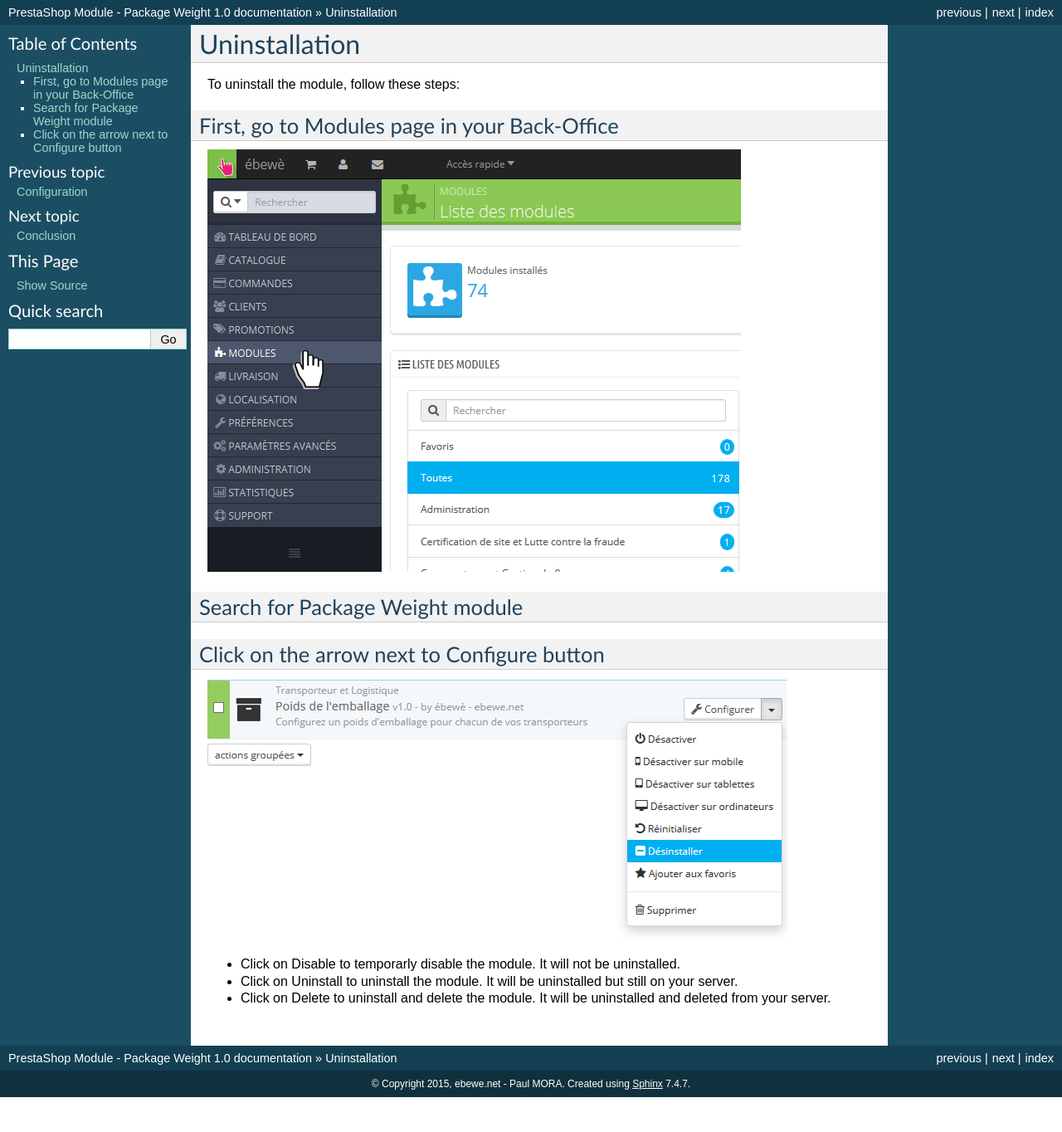
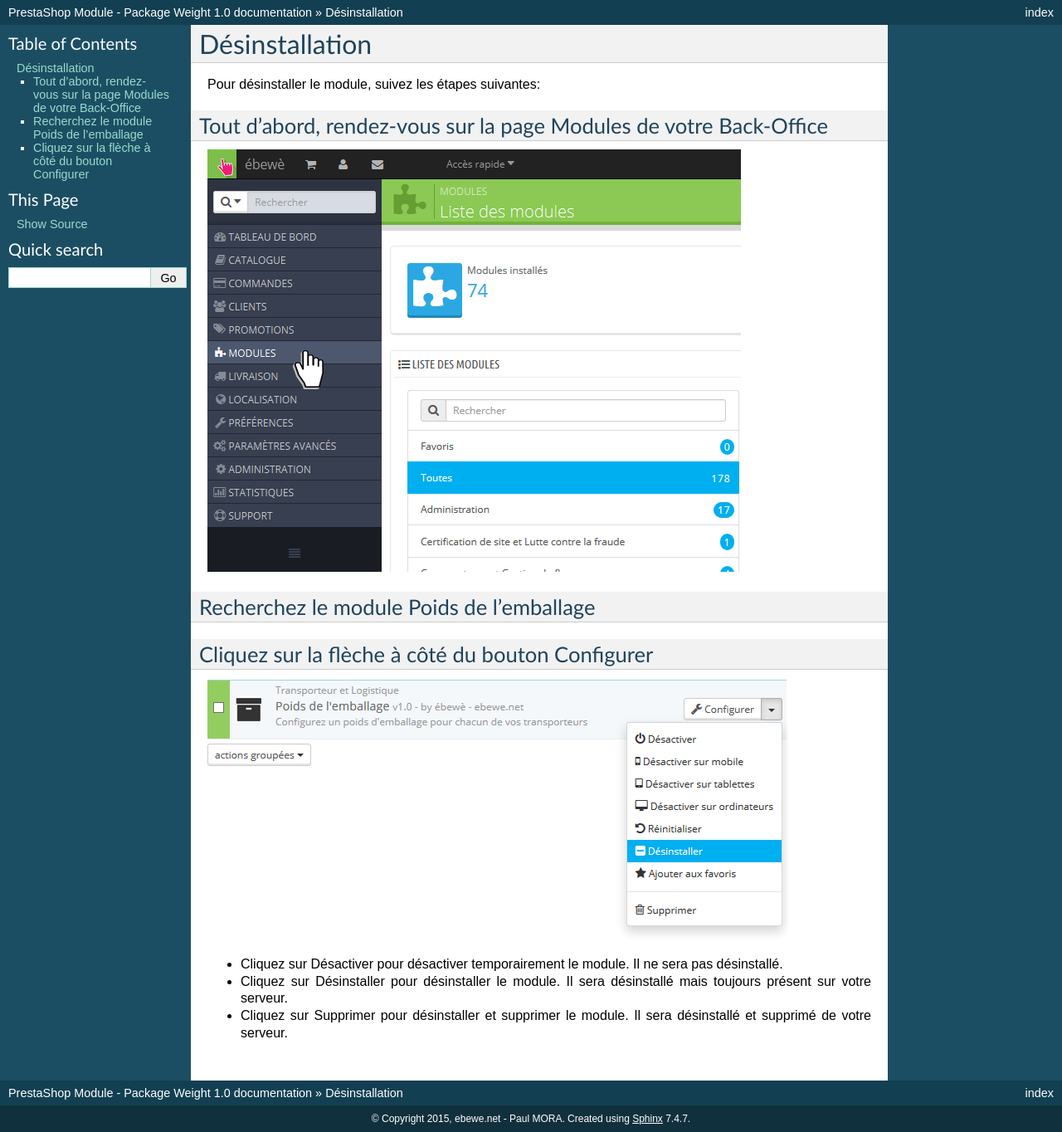
Before and after one commit to ebewe/PrestaShop-Package-Weight-documentation, a Sphinx documentation site: the page built from docs/source/uninstallation.rst, in a window 1280 px wide. Shown: the whole page at 83% size. Built offline with Sphinx 7.4.7, drawn with Linux system fonts in a browser that asks for light colours; pages that are not in the unit, such as notebooks, are missing from menus; before the commit the page ends 1322 px from its top, so only the background shows below that.

Commit message:
Francais

```diff
--- a/docs/source/conclusion.rst
+++ b/docs/source/conclusion.rst
@@ -1,8 +1,8 @@
 Conclusion
 ==========
 
-I hope this module will help you and simplify your everyday work.
-If you need help or a custom development, feel free to contact me on `http://ebewe.net/#contact <http://ebewe.net/#contact>`_
+J'espère que ce module vous aidera et facilitera votre travail au quotidien.
+Si vous avez besoin d'aide ou d'un développement spécifique, n'hésitez pas à me contacter sur `http://ebewe.net/#contact <http://ebewe.net/#contact>`_
 
 
 .. image:: img/logo.png
--- a/docs/source/configuration.rst
+++ b/docs/source/configuration.rst
@@ -1,18 +1,18 @@
 Configuration
 =============
 
-There is no actual configuration page.
+Il n'existe pas de page de configuration en tant que telle.
 
-To enter a package weight for a carrier, simply go to Shipping > Carriers page and click on Modify to edit the carrier you want.
+Pour renseigner un poids d'emballage pour un transporteur, rendez-vous simplement sur la page Livraison > Transporteurs et cliquez sur Modifier pour éditer le transporteur souhaité.
 
-Add a package weight
-^^^^^^^^^^^^^^^^^^^^
+Ajoutez un poids d'emballage
+^^^^^^^^^^^^^^^^^^^^^^^^^^^^
 .. image:: img/config_1.png
-   :alt: Add a package weight
+   :alt: Ajoutez un poids d'emballage
 
-Enter a Package Weight in kilos. (Leave the field empty if you do not want to use this option. It will set the package weight to 0).
-Click on Finish to save your changes and go back to Carriers page.
+Renseignez un poids d'emballage en kilos. (Laissez le champ vide si vous ne souhaitez pas utiliser cette option. Le poids d'emballage sera alors de 0).
+Cliquez sur Terminer pour enregistrer vos changements et retourner à la page Transporteurs.
 
-That's all you need to do.
-Your package weight for this carrier is set.
-You can do this operation for as many carriers as you want.
+C'est tout ce que vous avez à faire.
+Votre poids d'emballage est enregistré pour ce transporteur.
+Vous pouvez répéter cette opération pour autant de transporteurs que vous le souhaitez.
--- a/docs/source/installation.rst
+++ b/docs/source/installation.rst
@@ -1,26 +1,26 @@
 Installation
 ============
 
-To install the module, follow these steps:
+Pour installer le module, suivez les étapes suivantes:
 
-First, go to Modules page in your Back-Office
-^^^^^^^^^^^^^^^^^^^^^^^^^^^^^^^^^^^^^^^^^^^^^
+Tout d'abord, rendez-vous sur la page Modules de votre Back-Office
+^^^^^^^^^^^^^^^^^^^^^^^^^^^^^^^^^^^^^^^^^^^^^^^^^^^^^^^^^^^^^^^^^^
 .. image:: img/install_1.png
-   :alt: Go to Modules page
+   :alt: Allez sur la page Modules
 
-Then, click on Add a new module
-^^^^^^^^^^^^^^^^^^^^^^^^^^^^^^^
+Ensuite, cliquez sur Ajouter un nouveau module
+^^^^^^^^^^^^^^^^^^^^^^^^^^^^^^^^^^^^^^^^^^^^^^
 .. image:: img/install_2.png
-   :alt: Add a new module
+   :alt: Ajouter un nouveau module
 
-Choose the file on your computer (step 1) and Upload the module to your shop (step 2)
-^^^^^^^^^^^^^^^^^^^^^^^^^^^^^^^^^^^^^^^^^^^^^^^^^^^^^^^^^^^^^^^^^^^^^^^^^^^^^^^^^^^^^
+Choisissez un fichier sur votre ordinateur (étape 1) et Chargez le module sur votre boutique (étape 2)
+^^^^^^^^^^^^^^^^^^^^^^^^^^^^^^^^^^^^^^^^^^^^^^^^^^^^^^^^^^^^^^^^^^^^^^^^^^^^^^^^^^^^^^^^^^^^^^^^^^^^^^
 .. image:: img/install_3.png
-   :alt: Choose and Upload the module
+   :alt: Choisissez et Chargez le module
 
-Click on Install
-^^^^^^^^^^^^^^^^
+Cliquez sur Installer
+^^^^^^^^^^^^^^^^^^^^^
 .. image:: img/install_4.png
-   :alt: Install the module
+   :alt: Installez le module
 
-Installation is complete ! You can now go to :doc:`configuration`
+L'installation est terminée ! Vous pouvez maintenant vous rendre sur la page :doc:`configuration`
--- a/docs/source/uninstallation.rst
+++ b/docs/source/uninstallation.rst
@@ -1,21 +1,21 @@
-Uninstallation
-==============
+Désinstallation
+===============
 
-To uninstall the module, follow these steps:
+Pour désinstaller le module, suivez les étapes suivantes:
 
-First, go to Modules page in your Back-Office
-^^^^^^^^^^^^^^^^^^^^^^^^^^^^^^^^^^^^^^^^^^^^^
+Tout d'abord, rendez-vous sur la page Modules de votre Back-Office
+^^^^^^^^^^^^^^^^^^^^^^^^^^^^^^^^^^^^^^^^^^^^^^^^^^^^^^^^^^^^^^^^^^
 .. image:: img/install_1.png
-   :alt: Go to Modules page
+   :alt: Allez sur la page Modules
 
-Search for Package Weight module
-^^^^^^^^^^^^^^^^^^^^^^^^^^^^^^^^
+Recherchez le module Poids de l'emballage
+^^^^^^^^^^^^^^^^^^^^^^^^^^^^^^^^^^^^^^^^^
 
-Click on the arrow next to Configure button
-^^^^^^^^^^^^^^^^^^^^^^^^^^^^^^^^^^^^^^^^^^^
+Cliquez sur la flèche à côté du bouton Configurer
+^^^^^^^^^^^^^^^^^^^^^^^^^^^^^^^^^^^^^^^^^^^^^^^^^
 .. image:: img/uninstall_1.png
-   :alt: Uninstall
+   :alt: Désinstaller
 
-* Click on Disable to temporarly disable the module. It will not be uninstalled.
-* Click on Uninstall to uninstall the module. It will be uninstalled but still on your server.
-* Click on Delete to uninstall and delete the module. It will be uninstalled and deleted from your server.
+* Cliquez sur Désactiver pour désactiver temporairement le module. Il ne sera pas désinstallé.
+* Cliquez sur Désinstaller pour désinstaller le module. Il sera désinstallé mais toujours présent sur votre serveur.
+* Cliquez sur Supprimer pour désinstaller et supprimer le module. Il sera désinstallé et supprimé de votre serveur.
```
Also changed, not shown: README.md (+1 -1 lines), docs/source/index.rst (+7 -7 lines).
